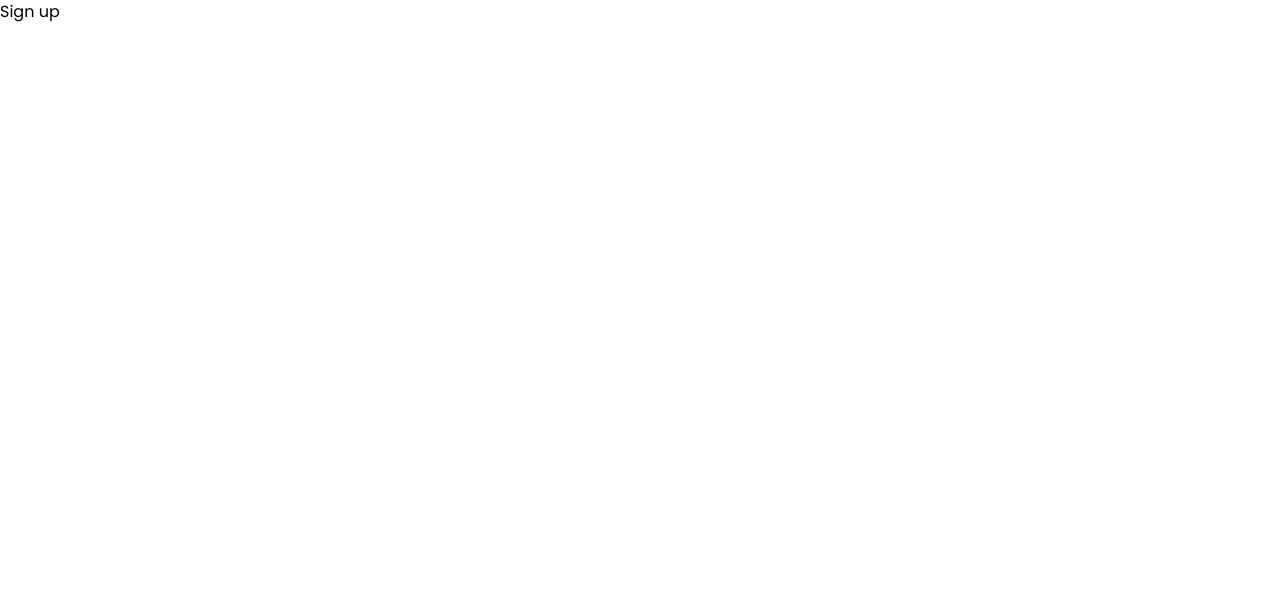
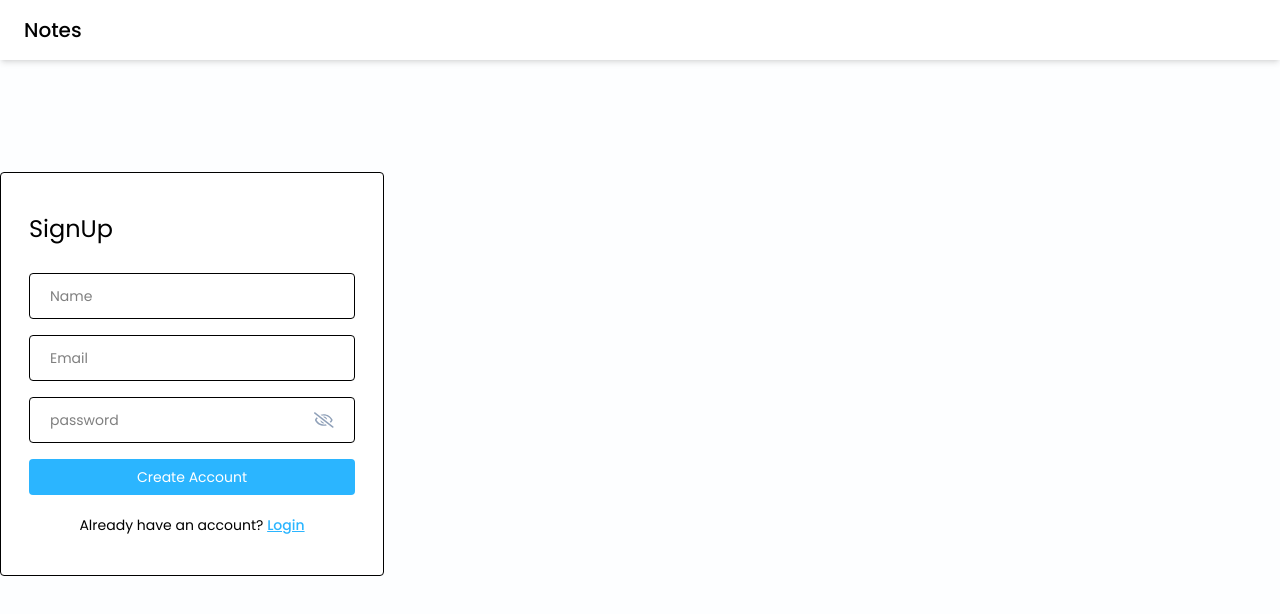
Before and after one commit to sasobapriyanjana11/Notella-App-Frontend, a React (Vite) app: page /signup in a window 1280 px wide. Shown: the top 614 px of the page. Built offline with nearby package versions, Linux system fonts and the light colour scheme.

Commit message:
implement signup page

```diff
--- a/src/pages/SignUp/SignUp.jsx
+++ b/src/pages/SignUp/SignUp.jsx
@@ -1,7 +1,74 @@
-import React from 'react'
+import React, {useState} from 'react'
+import Navbar from "../../components/Navbar/Navbar.jsx";
+import PasswordInput from "../../components/Input/PasswordInput.jsx";
+import {Link} from "react-router-dom";
+import {validateEmail} from "../../utils/helper.js";
 export const SignUp = () => {
-    return (
-        <div>Sign up</div>
-    )
+
+    const[name,setName]=useState("");
+    const[email,setEmail]=useState("");
+    const[password,setPassword]=useState("");
+    const[error,setError]=useState(null);
+
+    const handleSignUp=async(e)=>{
+        e.preventDefault();
+
+        if(!name){
+            setError("please enter your name");
+            return;
+        }
+        if(!validateEmail(email)){
+            setError("please enter a valid email address");
+            return;
+        }
+        if(!password){
+            setError("please enter your password");
+            return;
+        }
+        setError("");
+
+        //signup api call
+
+    }
+    return <>
+    <Navbar/>
+    <div className="flex items-center justify-content mt-28">
+        <div className="w-96 border rounded bg-white px-7 py-10">
+            <form onSubmit={handleSignUp}>
+                <h4 className="text-2xl mb-7">SignUp</h4>
+                <input
+                    type="text"
+                    placeholder="Name"
+                    className="input-box"
+                    value={name}
+                    onChange={(e) => setName(e.target.value)}
+                />
+                <input
+                    type="text"
+                    placeholder="Email"
+                    className="input-box"
+                    value={email}
+                    onChange={(e) => setEmail(e.target.value)}
+                />
+                <PasswordInput
+                    value={password}
+                    onChange={(e) => setPassword(e.target.value)}
+                />
+                {error && <p className="text-red-500 text-xs pb-1">{error}</p>}
+
+                <button type="submit" className="btn-primary">
+                    Create Account
+                </button>
+                <p className="text-sm text-center mt-4">
+                    Already have an account?{" "}
+                    <Link to="/login" className="font-medium text-primary underline">
+                        Login
+                    </Link>
+                </p>
+            </form>
+
+        </div>
+    </div>
+    </>
 }
 export default SignUp
```
